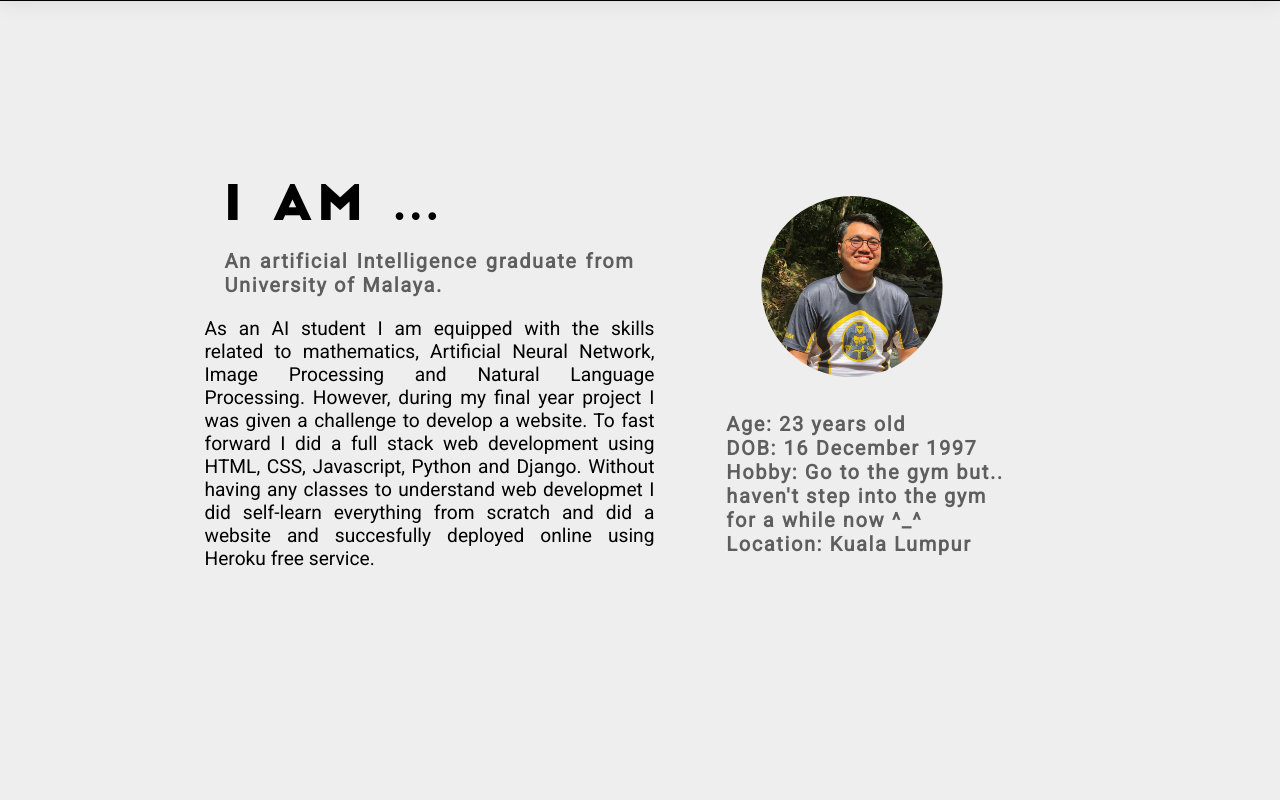
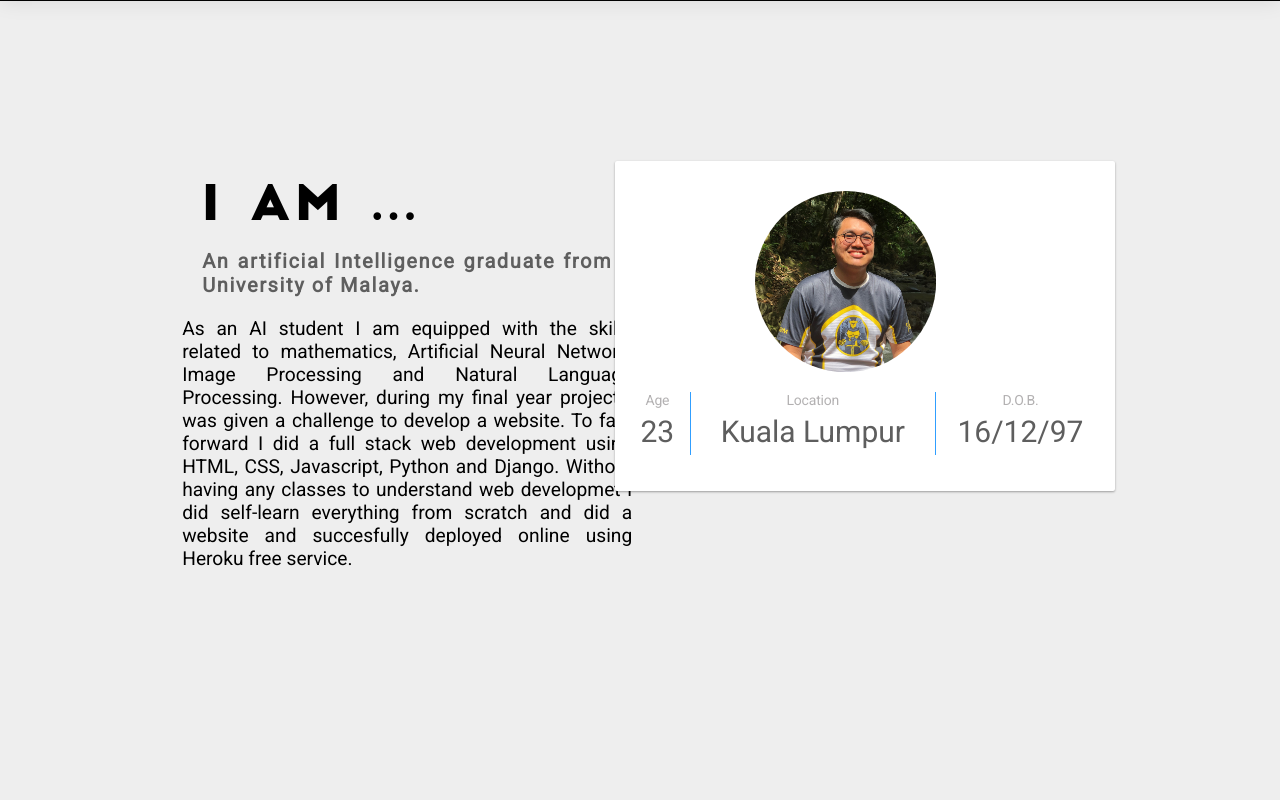
Before and after one commit to mjbxnzr/My-Website, a Django app: page /Home/ in a window 1280 px wide. Shown: the part 799-1599 px from the top of the page. Run offline with Django 3.2, Linux system fonts and the light colour scheme.

Commit message:
update profile pic area

```diff
--- a/Template/LandingPage.html
+++ b/Template/LandingPage.html
@@ -31,7 +31,7 @@
           <h3>[[content]]</h3>
           <p>[[content2]]</p>
         </div>
-        <div v-html="profile_pic">
+        <div v-html="profile_pic" class="Profile_area">
           <Pic_prof id="app"></Pic_prof>
           <stats id="stats"></stats>
         </div>
--- a/static/css/Style.css
+++ b/static/css/Style.css
@@ -173,8 +173,8 @@ p{
     flex-shrink: 0;
     height: calc(150px + 4vw);
     width: calc(150px + 4vw);
-    margin: 25px;
-
+    margin-left: 130px;
+    margin-top:20px;
 }
 
 .shape-inner {
@@ -190,10 +190,48 @@ p{
     		clip-path: circle(50% at 50% 50%);
 }
 
-#stats{
+.Status{
+  display: grid;
+  grid-template-columns: auto auto auto;
+  padding: 10px;
+
+}
+
+.Status span{
   font-family: 'Roboto', sans-serif;
+  font-size: 30px;
+  color: #5E5E5E;
+  padding: .20em 0;
+  display: inline-block;
+}
+.Profile_area{
+  background: #fff;
+  border-radius: 2px;
+  display: inline-block;
+  margin: 0;
+  padding:0;
+  position: relative;
+  width: 500px;
+  height: 330px;
+  top:0;
+  left:0;
+  box-shadow: 0 1px 3px rgba(0,0,0,0.12), 0 1px 2px rgba(0,0,0,0.24);
+  transition: all 0.3s cubic-bezier(.25,.8,.25,1);
+}
+
+.Profile_area strong{
+  font-family: 'Roboto', sans-serif;
+  display: block;
+  float: left;
+  clear: both;
   font-weight: bolder;
-  font-size: 20px;
-  letter-spacing: 0.1rem;
-  text-align: justify;
+  width: 100%;
+  color: #B3B1B2;
+  font-size: 14px;
+  font-weight: 500;
+  letter-spacing: -0.2px;
 }
+
+.one_third{
+  border-right: 1px solid #309eff;
+}
--- a/static/javascript/Vue.js
+++ b/static/javascript/Vue.js
@@ -21,12 +21,28 @@ Vue.component('Pic_prof',{
 })
 
 Vue.component('stats',{
-    template:`<h3>
-    Age: 23 years old
-    <br>DOB: 16 December 1997
-    <br>Hobby: Go to the gym but.. <br>haven't step into the gym <br>for a while now ^_^
-    <br>Location: Kuala Lumpur
-    </h3>`
+    template:`
+    <div class="Status">
+        <div class="age">
+            <div class="one_third">
+                <strong>Age</strong>
+                <span>23</span>
+            </div>
+        </div>
+        <div class="location">
+            <div class="one_third">
+                <strong>Location</strong>
+                <span>Kuala Lumpur</span>
+            </div>
+        </div>
+        <div class="DOB">
+            <div class="no_border">
+            <strong>D.O.B.</strong>
+            <span>16/12/97</span>
+            </div>
+        </div>
+    </div>
+    `
 })
 
 new Vue({
```
